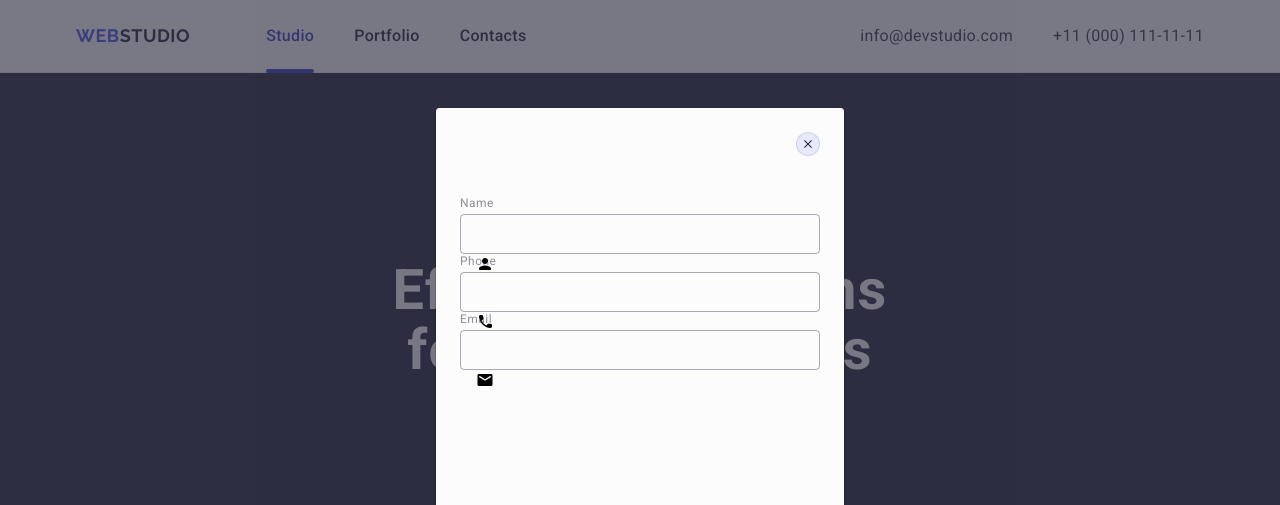
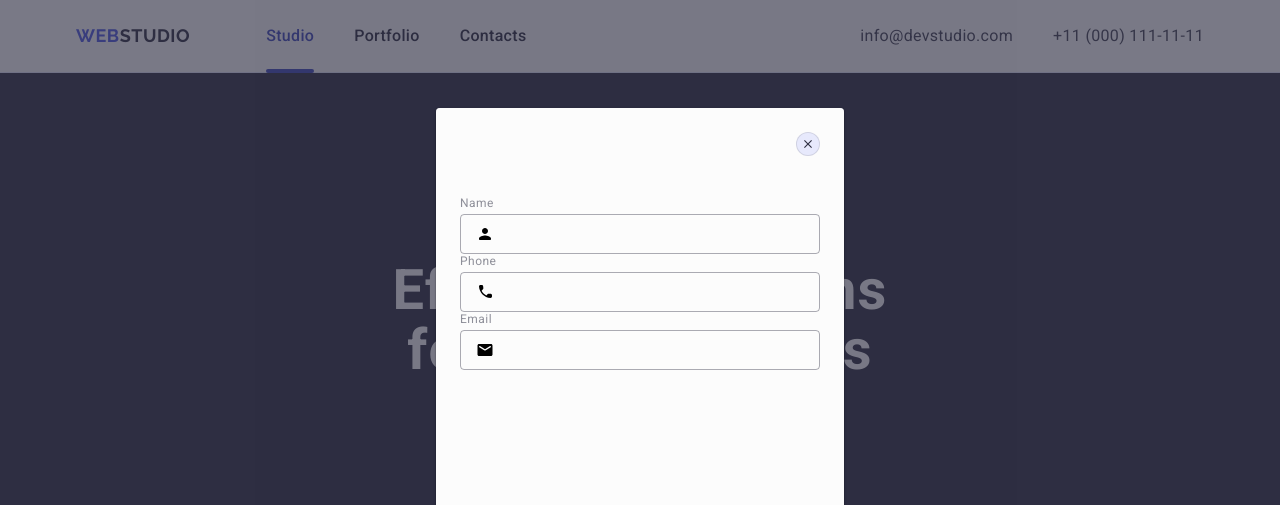
Before and after one commit to MaksymHonor/goit-markup-hw-05, a plain HTML site: page index.html in a window 1280 px wide. Shown: the top 505 px of the page. Drawn offline with nearby package versions, Linux system fonts and the light colour scheme.

Commit message:
modal-stiles

```diff
--- a/css/style.css
+++ b/css/style.css
@@ -593,6 +593,8 @@ a {
   top: 50px;
   transform: translateY(-50%);
   transition: 250ms cubic-bezier(0.4, 0, 0.2, 1);
+  top: 50%;
+  transition: fill 250ms cubic-bezier(0.4, 0, 0.2, 1);
 }
 .input-user:focus + .user-name-icon use {
   fill: #4d5ae5;
--- a/index.html
+++ b/index.html
@@ -529,7 +529,7 @@
                 name="user-name"
                 class="input-user"
               />
-              <svg width="18" hight="24" class="user-name-icon">
+              <svg width="18" height="24" class="user-name-icon">
                 <use href="./images/icons.svg#icon-person"></use>
               </svg>
             </idv>
@@ -547,7 +547,7 @@
                 name="phone-nomber"
                 class="input-user"
               />
-              <svg width="18" hight="24" class="user-name-icon">
+              <svg width="18" height="24" class="user-name-icon">
                 <use href="./images/icons.svg#icon-phone"></use>
               </svg>
             </idv>
@@ -564,7 +564,7 @@
                 name="user-email"
                 class="input-user"
               />
-              <svg width="18" hight="24" class="user-name-icon">
+              <svg width="18" height="24" class="user-name-icon">
                 <use href="./images/icons.svg#icon-email"></use>
               </svg>
             </idv>
```
